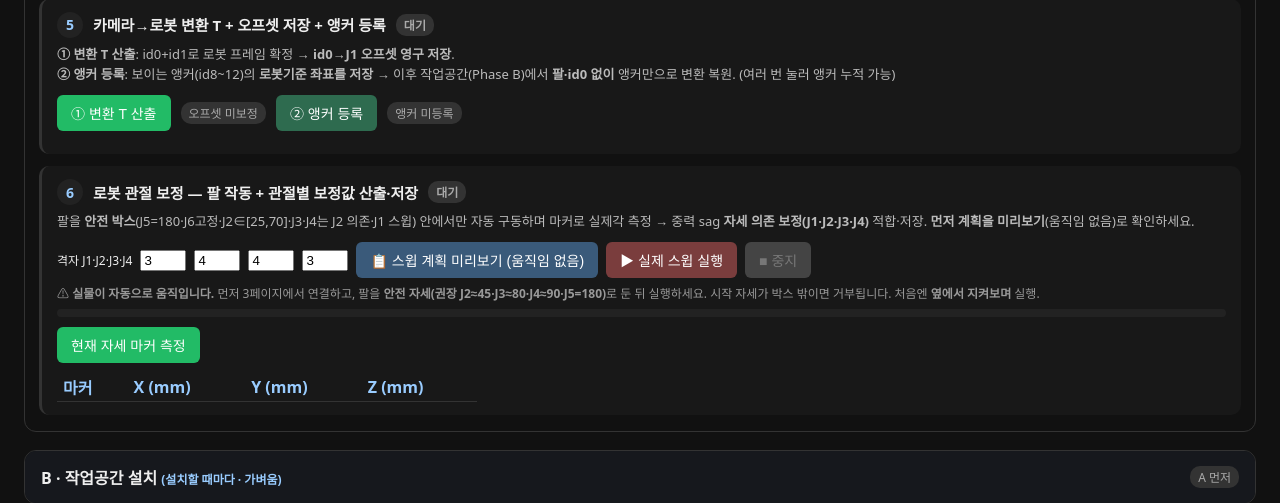
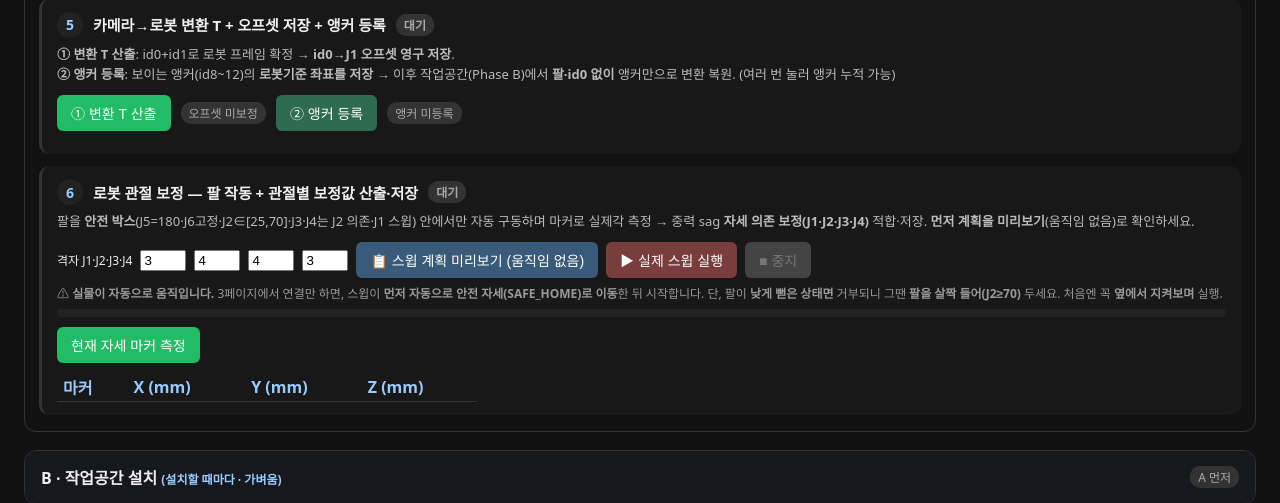
Before and after one commit to use08168/daejin_capstone_design_ai_robot_arm, a Django app: page /setup/ in a window 1280 px wide. Shown: the part 1284-1787 px from the top of the page. Run offline with Django 5.2, Linux system fonts and the light colour scheme; data that the repository does not hold is empty.

Commit message:
feat(calib): 스윕 시작 시 자동으로 안전 자세(SAFE_HOME) 진입 — 수동 파킹 불필요
박스 밖이어도 거부 대신 자동 진입:
- _approach_safe_home: 박스 안이면 안전 전이로, 팔 들림(J2≥70)이면
  wrist고정→J3·J4를 SAFE_HOME값(들린 채)→J2를 45로 하강(절대 45 밑 안 감)→J1.
  진입 내내 SAFE_HOME 높이 이하로 안 내려감(floor-safe by monotonicity).
- _sweep_worker: 스윕 전 _approach_safe_home() 먼저 실행.
- joint_sweep_start: is_safe 또는 J2≥70이면 허용(자동 진입), 낮게 뻗은
  상태만 거부(살짝 들어올리도록 안내).
- UI 경고문: 자동 진입 반영.
- 검증: django check·템플릿·홈(90s) 허용 확인.

Co-Authored-By: Claude Opus 4.8 <noreply@anthropic.com>

```diff
--- a/laptop/armvision/templates/armvision/setup.html
+++ b/laptop/armvision/templates/armvision/setup.html
@@ -106,7 +106,7 @@
           <button id="sweepRun" style="background:#7a3d3d">▶ 실제 스윕 실행</button>
           <button id="sweepStop" disabled style="background:#444">■ 중지</button>
         </div>
-        <div class="hint" style="margin:0 0 6px;font-size:12px">⚠ <b>실물이 자동으로 움직입니다.</b> 먼저 3페이지에서 연결하고, 팔을 <b>안전 자세(권장 J2≈45·J3≈80·J4≈90·J5=180)</b>로 둔 뒤 실행하세요. 시작 자세가 박스 밖이면 거부됩니다. 처음엔 <b>옆에서 지켜보며</b> 실행.</div>
+        <div class="hint" style="margin:0 0 6px;font-size:12px">⚠ <b>실물이 자동으로 움직입니다.</b> 3페이지에서 연결만 하면, 스윕이 <b>먼저 자동으로 안전 자세(SAFE_HOME)로 이동</b>한 뒤 시작합니다. 단, 팔이 <b>낮게 뻗은 상태면</b> 거부되니 그땐 <b>팔을 살짝 들어(J2≥70)</b> 두세요. 처음엔 꼭 <b>옆에서 지켜보며</b> 실행.</div>
         <div class="prog" style="height:8px;background:#222;border-radius:5px;overflow:hidden;margin:6px 0;"><div id="sweepBar" style="height:100%;width:0;background:linear-gradient(90deg,var(--accent),var(--ok));transition:width .3s"></div></div>
         <div class="result" id="r6plan"></div>
         <div style="margin-top:6px"><button id="measM">현재 자세 마커 측정</button></div>
--- a/laptop/armvision/views.py
+++ b/laptop/armvision/views.py
@@ -488,6 +488,30 @@ _SWEEP_LOCK = _threading.Lock()
 SWEEP_PATH = r"C:\robotic_arm\laptop\calibration\joint_sweep.json"
 
 
+def _approach_safe_home():
+    """현재 자세에서 SAFE_HOME(박스 내)으로 안전 진입.
+    - 이미 박스 안: 안전 전이(transition_order)로.
+    - 팔이 들려 있음(J2≥70, 바닥에서 멀): wrist 고정 → J3·J4를 SAFE_HOME 값으로(들린 채)
+      → J2를 45로 하강(절대 45 밑 안 감 = SAFE_HOME 높이 이하로 안 내려감) → J1.
+    floor-safe by monotonicity: 진입 내내 SAFE_HOME 높이보다 낮아지지 않음."""
+    from . import joint_cal
+    H = joint_cal.SAFE_HOME
+    cur = {j: _JOINT_STATE.get(j, 90.0) for j in ("J1", "J2", "J3", "J4")}
+    if joint_cal.is_safe(cur["J1"], cur["J2"], cur["J3"], cur["J4"]):
+        seq = joint_cal.transition_order(cur, H)
+        steps = [("J5", joint_cal.J5_FIXED), ("J6", joint_cal.J6_FIXED)] + (seq or [])
+        if seq is None:
+            steps = [("J5", joint_cal.J5_FIXED), ("J6", joint_cal.J6_FIXED),
+                     ("J3", H["J3"]), ("J4", H["J4"]), ("J2", H["J2"]), ("J1", H["J1"])]
+    else:   # 팔 들림(J2≥70) → 들어올림·설정·하강
+        steps = [("J5", joint_cal.J5_FIXED), ("J6", joint_cal.J6_FIXED),
+                 ("J3", H["J3"]), ("J4", H["J4"]), ("J2", H["J2"]), ("J1", H["J1"])]
+    for (j, v) in steps:
+        if not _move_joint_to(j, v).get("ok"):
+            return {"ok": False}
+    return {"ok": True}
+
+
 def _sweep_worker(poses):
     """안전 박스 자세들을 한 관절씩 안전 이동하며 각 자세에서 팔 마커(id0~7) 3D 수집·저장."""
     import time
@@ -495,8 +519,12 @@ def _sweep_worker(poses):
     from . import joint_cal, markers
     data = []
     try:
-        for j in ("J5", "J6"):                       # 고정값 먼저(박스 전제)
-            _move_joint_to(j, joint_cal.SAFE_HOME[j])
+        with _SWEEP_LOCK:
+            _SWEEP["msg"] = "안전 자세(SAFE_HOME)로 이동 중…"
+        if not _approach_safe_home().get("ok"):
+            with _SWEEP_LOCK:
+                _SWEEP["error"] = "안전 자세 이동 실패(연결 끊김?)"
+            return
         for idx, pose in enumerate(poses):
             with _SWEEP_LOCK:
                 if _SWEEP["stop"]:
@@ -556,10 +584,12 @@ def joint_sweep_start(request):
             return JsonResponse({"ok": False, "error": "이미 스윕 진행 중"})
     if not arduino_bridge.is_connected():
         return JsonResponse({"ok": False, "error": "실물 미연결 — 3페이지(3D 제어)에서 연결하세요."})
+    # 시작 자세: 박스 안이거나 '팔이 들려 있으면'(J2≥70, 바닥에서 멀어 안전 진입 가능) 허용 →
+    # 워커가 먼저 자동으로 SAFE_HOME으로 이동. 둘 다 아니면(낮게 뻗은 상태) 거부.
     cur = {j: _JOINT_STATE.get(j, 90.0) for j in ("J1", "J2", "J3", "J4")}
-    if not joint_cal.is_safe(cur["J1"], cur["J2"], cur["J3"], cur["J4"]):
+    if not (joint_cal.is_safe(cur["J1"], cur["J2"], cur["J3"], cur["J4"]) or cur["J2"] >= 70.0):
         return JsonResponse({"ok": False, "need_park": True, "safe_home": joint_cal.SAFE_HOME,
-                             "error": f"현재 자세가 안전 박스 밖 {cur} — 3페이지에서 안전 자세로 이동 후 시작하세요. 권장 {joint_cal.SAFE_HOME}"})
+                             "error": f"현재 J2={cur['J2']}° — 팔을 들어올리거나(J2≥70) 안전 자세로 둔 뒤 시작하세요. (이후 스윕이 자동으로 안전 자세로 이동)"})
     d = json.loads(request.body or "{}") if request.body else {}
     n1 = max(1, int(d.get("n1", 3))); n2 = max(2, int(d.get("n2", 4)))
     n3 = max(2, int(d.get("n3", 4))); n4 = max(2, int(d.get("n4", 3)))
```
